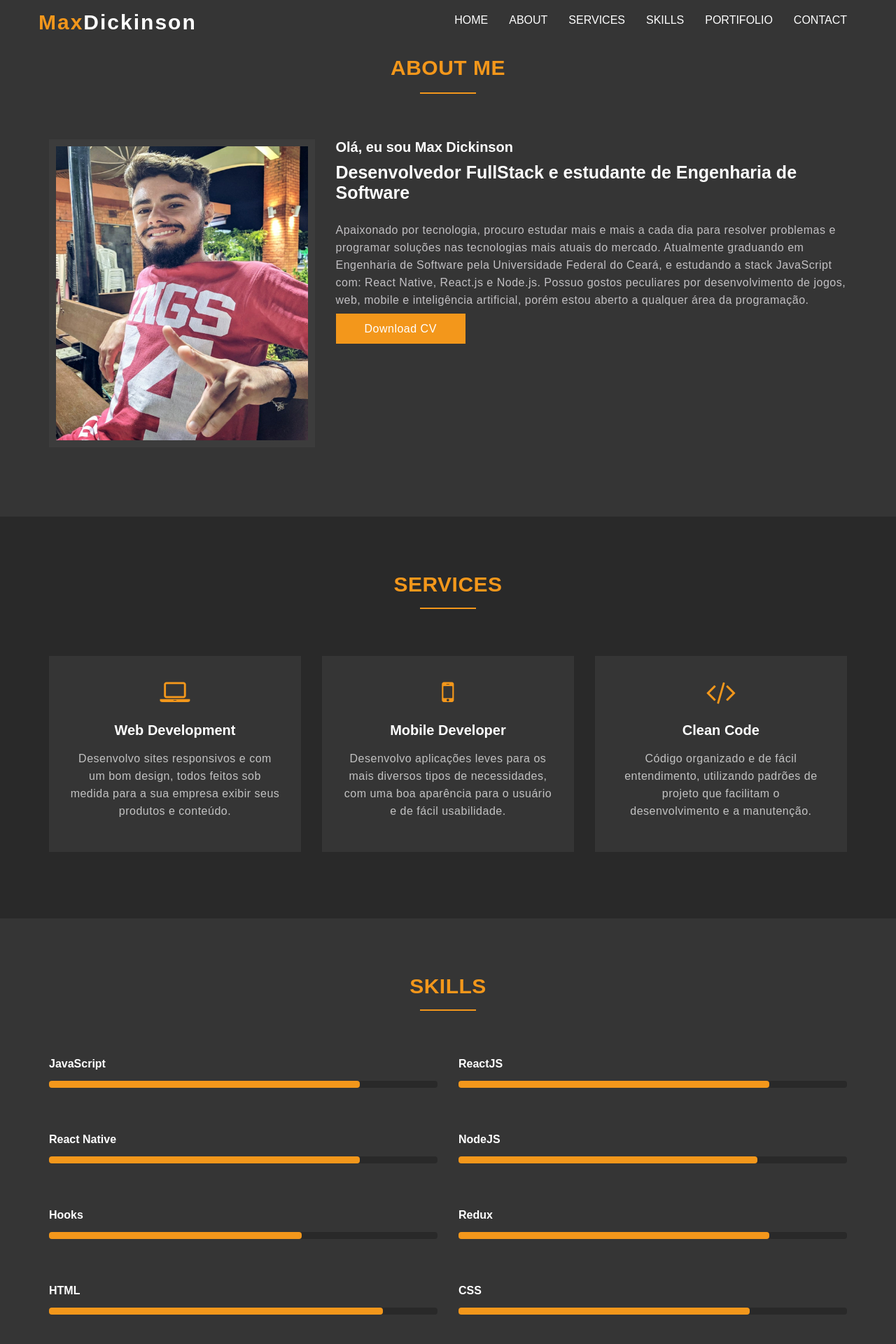
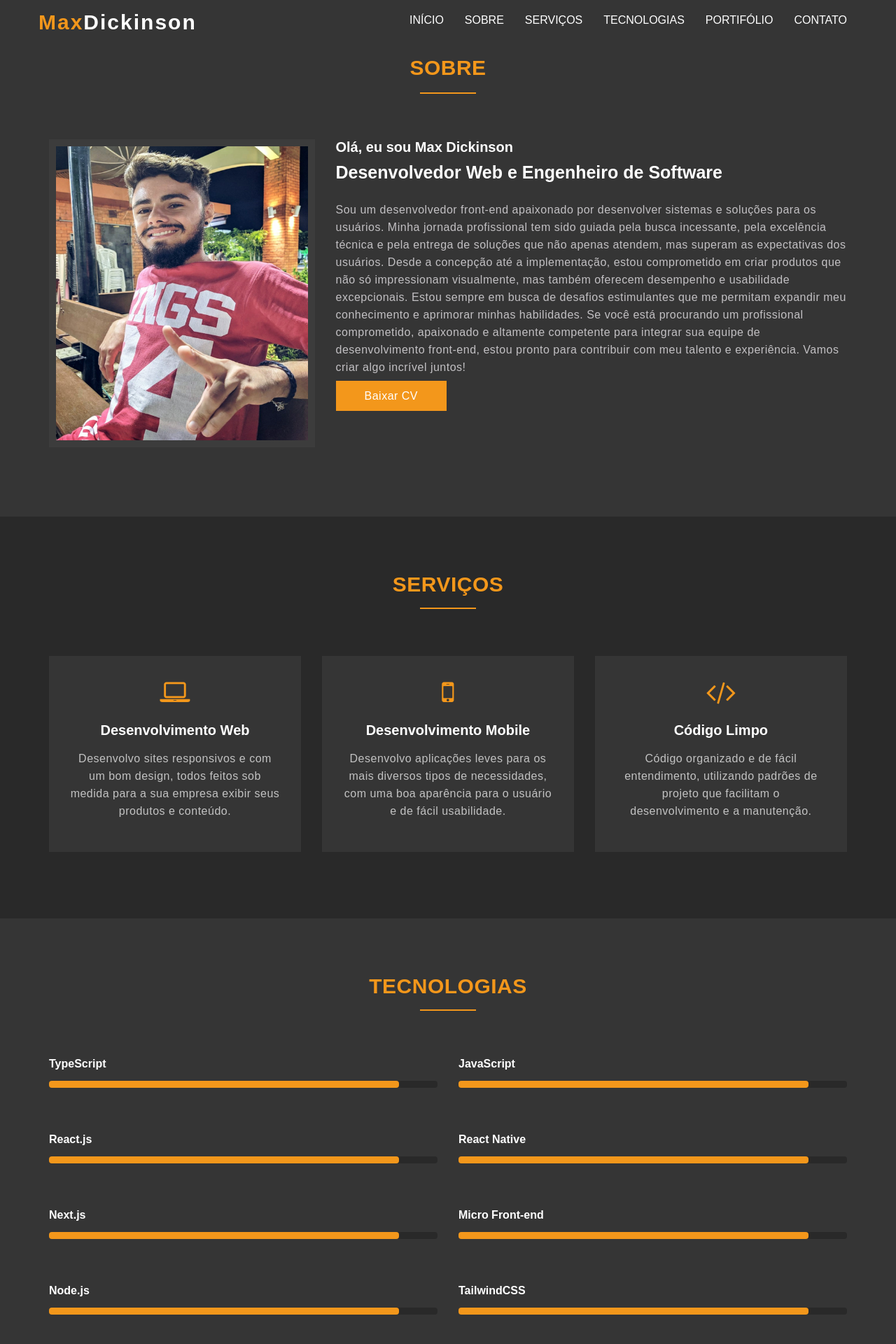
Before and after one commit to maxdickinsondev/PORTFOLIO-REACTJS, a React (Create React App) app: page /about in a window 1280 px wide. Shown: the top 1920 px of the page at 70% size. Built offline with nearby package versions, Linux system fonts and the light colour scheme; the HTML template or start-up script is replaced by a standard one.

Commit message:
feat: update cv

```diff
--- a/src/components/Header/index.js
+++ b/src/components/Header/index.js
@@ -1,8 +1,15 @@
-import React, { useState, useEffect } from 'react';
+import React, { useState, useEffect } from "react";
 
-import { HeaderTag, Container, Logo, Span,
-  NavBar, Ul, Sticky, Trigger
-} from './styles';
+import {
+  HeaderTag,
+  Container,
+  Logo,
+  Span,
+  NavBar,
+  Ul,
+  Sticky,
+  Trigger,
+} from "./styles";
 
 export default function Header() {
   const [sticky, setSticky] = useState(false);
@@ -10,7 +17,7 @@ export default function Header() {
   const [isClick, setClick] = useState(false);
 
   useEffect(() => {
-      window.addEventListener('scroll', () => {
+    window.addEventListener("scroll", () => {
       const isTop = window.scrollY < 100;
 
       if (isTop !== true) {
@@ -21,7 +28,7 @@ export default function Header() {
     });
 
     return () => {
-        window.removeEventListener('scroll');
+      window.removeEventListener("scroll");
     };
   }, []);
 
@@ -37,7 +44,9 @@ export default function Header() {
         <Sticky>
           <Container>
             <Logo>
-                <a href=""><Span>Max</Span>Dickinson</a>
+              <a href="">
+                <Span>Max</Span>Dickinson
+              </a>
             </Logo>
 
             <Trigger>
@@ -49,12 +58,24 @@ export default function Header() {
 
             <NavBar isClick={isClick}>
               <Ul>
-                  <li><a href="#home">Home</a></li>
-                  <li><a href="#about">About</a></li>
-                  <li><a href="#services">Services</a></li>
-                  <li><a href="#skills">Skills</a></li>
-                  <li><a href="#portfolio">Portifolio</a></li>
-                  <li><a href="#contact">Contact</a></li>
+                <li>
+                  <a href="#home">Início</a>
+                </li>
+                <li>
+                  <a href="#about">Sobre</a>
+                </li>
+                <li>
+                  <a href="#services">Serviços</a>
+                </li>
+                <li>
+                  <a href="#skills">Tecnologias</a>
+                </li>
+                <li>
+                  <a href="#portfolio">Portifólio</a>
+                </li>
+                <li>
+                  <a href="#contact">Contato</a>
+                </li>
               </Ul>
             </NavBar>
           </Container>
@@ -66,17 +87,31 @@ export default function Header() {
       <HeaderTag>
         <Container>
           <Logo>
-                <a href=""><Span>Max</Span>Dickinson</a>
+            <a href="">
+              <Span>Max</Span>Dickinson
+            </a>
           </Logo>
 
           <NavBar>
             <Ul>
-                  <li><a href="#home">Home</a></li>
-                  <li><a href="#about">About</a></li>
-                  <li><a href="#services">Services</a></li>
-                  <li><a href="#skills">Skills</a></li>
-                  <li><a href="#portfolio">Portifolio</a></li>
-                  <li><a href="#contact">Contact</a></li>
+              <li>
+                <a href="#home">Início</a>
+              </li>
+              <li>
+                <a href="#about">Sobre</a>
+              </li>
+              <li>
+                <a href="#services">Serviços</a>
+              </li>
+              <li>
+                <a href="#techs">Tecnologias</a>
+              </li>
+              <li>
+                <a href="#portfolio">Portifólio</a>
+              </li>
+              <li>
+                <a href="#contact">Contato</a>
+              </li>
             </Ul>
           </NavBar>
         </Container>
--- a/src/pages/About/index.js
+++ b/src/pages/About/index.js
@@ -1,39 +1,59 @@
-import React from 'react';
+import React from "react";
 
-import me from '../../assets/images/max.png';
+import me from "../../assets/images/max.png";
 
-import Services from '../../pages/Services';
+import Services from "../../pages/Services";
 
 import {
-    AboutSection, Container, Title, AboutContents,
-    Imgs, Image, Description, Name, Ocupation, Text,
-    ButtonCV
-} from './styles';
+  AboutSection,
+  Container,
+  Title,
+  AboutContents,
+  Imgs,
+  Image,
+  Description,
+  Name,
+  Ocupation,
+  Text,
+  ButtonCV,
+} from "./styles";
 
 export default function About() {
   return (
     <>
       <AboutSection id="about">
         <Container>
-                    <Title>About me</Title>
+          <Title>Sobre</Title>
 
           <AboutContents>
             <Imgs>
-                            <Image
-                                src={me}
-                                alt="me"
-                            />
+              <Image src={me} alt="me" />
             </Imgs>
 
             <Description>
               <Name>Olá, eu sou Max Dickinson</Name>
-                            <Ocupation>Desenvolvedor FullStack e estudante de Engenharia de Software</Ocupation>
+              <Ocupation>Desenvolvedor Web e Engenheiro de Software</Ocupation>
               <Text>
-                                Apaixonado por tecnologia, procuro estudar mais e mais a cada dia para resolver problemas e programar soluções nas tecnologias mais atuais do mercado. Atualmente graduando em Engenharia de Software pela Universidade Federal do Ceará, e estudando a stack JavaScript com: React Native, React.js e Node.js. Possuo gostos peculiares por desenvolvimento de jogos, web, mobile e inteligência artificial, porém estou aberto a qualquer área da programação.
+                Sou um desenvolvedor front-end apaixonado por desenvolver
+                sistemas e soluções para os usuários. Minha jornada profissional
+                tem sido guiada pela busca incessante, pela excelência técnica e
+                pela entrega de soluções que não apenas atendem, mas superam as
+                expectativas dos usuários. Desde a concepção até a
+                implementação, estou comprometido em criar produtos que não só
+                impressionam visualmente, mas também oferecem desempenho e
+                usabilidade excepcionais. Estou sempre em busca de desafios
+                estimulantes que me permitam expandir meu conhecimento e
+                aprimorar minhas habilidades. Se você está procurando um
+                profissional comprometido, apaixonado e altamente competente
+                para integrar sua equipe de desenvolvimento front-end, estou
+                pronto para contribuir com meu talento e experiência. Vamos
+                criar algo incrível juntos!
               </Text>
 
               <Text>
-                                <ButtonCV href="https://github.com/maxdickinsondev/PORTFOLIO-REACTJS/files/4712910/Max-Dickinson-CV.pdf">Download CV</ButtonCV>
+                <ButtonCV href="https://github.com/user-attachments/files/22410693/Max_Dickinson_CV.pdf">
+                  Baixar CV
+                </ButtonCV>
               </Text>
             </Description>
           </AboutContents>
--- a/src/pages/Contact/index.js
+++ b/src/pages/Contact/index.js
@@ -1,20 +1,26 @@
-import React from 'react';
+import React from "react";
 
 import {
-    ContactTag, Container, Title, ContactContent, ButtonSubmit
-} from './styles';
+  ContactTag,
+  Container,
+  Title,
+  ContactContent,
+  ButtonSubmit,
+} from "./styles";
 
-import Footer from '../../components/Footer';
+import Footer from "../../components/Footer";
 
 export default function Contact() {
   return (
     <>
       <ContactTag id="contact">
         <Container>
-                    <Title>Contact Me</Title>
+          <Title>Contato</Title>
 
           <ContactContent>
-                        <ButtonSubmit href="mailto:maxsantistadickinson@gmail.com">Send Message</ButtonSubmit>
+            <ButtonSubmit href="mailto:maxsantistadickinson@gmail.com">
+              Enviar mensagem
+            </ButtonSubmit>
           </ContactContent>
         </Container>
       </ContactTag>
--- a/src/pages/Home/index.js
+++ b/src/pages/Home/index.js
@@ -1,8 +1,8 @@
-import React from 'react';
+import React from "react";
 
-import About from '../../pages/About';
+import About from "../../pages/About";
 
-import { HomeTag, Container, HomeText, Name, Skill } from './styles';
+import { HomeTag, Container, HomeText, Name, Skill } from "./styles";
 
 export default function Home() {
   return (
@@ -11,7 +11,7 @@ export default function Home() {
         <Container>
           <HomeText>
             <Name>Olá, eu sou Max Dickinson</Name>
-                        <Skill>Fullstack Developer</Skill>
+            <Skill>Desenvolvedor Web</Skill>
           </HomeText>
         </Container>
       </HomeTag>
--- a/src/pages/Services/index.js
+++ b/src/pages/Services/index.js
@@ -1,18 +1,26 @@
-import React from 'react';
-import 'font-awesome/css/font-awesome.min.css';
+import React from "react";
+import "font-awesome/css/font-awesome.min.css";
 
-import { ServicesTag, Container, Title, ServicesContent,
-    Card, Box, Icon, H3, Paragraph
-} from './styles';
+import {
+  ServicesTag,
+  Container,
+  Title,
+  ServicesContent,
+  Card,
+  Box,
+  Icon,
+  H3,
+  Paragraph,
+} from "./styles";
 
-import Skills from '../../pages/Skills';
+import Skills from "../../pages/Skills";
 
 export default function Services() {
   return (
     <>
       <ServicesTag id="services">
         <Container>
-                    <Title>Services</Title>
+          <Title>Serviços</Title>
 
           <ServicesContent>
             <Card>
@@ -21,9 +29,10 @@ export default function Services() {
                   <span className="fa fa-laptop"></span>
                 </Icon>
 
-                                <H3>Web Development</H3>
+                <H3>Desenvolvimento Web</H3>
                 <Paragraph>
-                                    Desenvolvo sites responsivos e com um bom design, todos feitos sob medida para a sua empresa exibir seus produtos e conteúdo.
+                  Desenvolvo sites responsivos e com um bom design, todos feitos
+                  sob medida para a sua empresa exibir seus produtos e conteúdo.
                 </Paragraph>
               </Box>
             </Card>
@@ -34,9 +43,11 @@ export default function Services() {
                   <span className="fa fa-mobile"></span>
                 </Icon>
 
-                                <H3>Mobile Developer</H3>
+                <H3>Desenvolvimento Mobile</H3>
                 <Paragraph>
-                                    Desenvolvo aplicações leves para os mais diversos tipos de necessidades, com uma boa aparência para o usuário e de fácil usabilidade.
+                  Desenvolvo aplicações leves para os mais diversos tipos de
+                  necessidades, com uma boa aparência para o usuário e de fácil
+                  usabilidade.
                 </Paragraph>
               </Box>
             </Card>
@@ -47,9 +58,10 @@ export default function Services() {
                   <span className="fa fa-code"></span>
                 </Icon>
 
-                                <H3>Clean Code</H3>
+                <H3>Código Limpo</H3>
                 <Paragraph>
-                                    Código organizado e de fácil entendimento, utilizando padrões de projeto que facilitam o desenvolvimento e a manutenção.
+                  Código organizado e de fácil entendimento, utilizando padrões
+                  de projeto que facilitam o desenvolvimento e a manutenção.
                 </Paragraph>
               </Box>
             </Card>
--- a/src/pages/Skills/index.js
+++ b/src/pages/Skills/index.js
@@ -1,88 +1,93 @@
-import React from 'react';
+import React from "react";
 
-import { SkillsTag, Container, Title, SkillsContent,
-    Card, Label, Progress, Inner
-} from './styles';
+import {
+  SkillsTag,
+  Container,
+  Title,
+  SkillsContent,
+  Card,
+  Label,
+  Progress,
+  Inner,
+} from "./styles";
 
-import Portifolio from '../../pages/Portifolio';
+import Portifolio from "../../pages/Portifolio";
 
 export default function Skills() {
   return (
     <>
       <SkillsTag id="skills">
         <Container>
-                    <Title>Skills</Title>
+          <Title>Tecnologias</Title>
 
           <SkillsContent>
             <Card>
-                            <Label>JavaScript</Label>
+              <Label>TypeScript</Label>
               <Progress>
-                                <Inner style={{ width: '80%' }}>
-
-                                </Inner>
+                <Inner style={{ width: "90%" }}></Inner>
               </Progress>
             </Card>
 
             <Card>
-                            <Label>ReactJS</Label>
+              <Label>JavaScript</Label>
               <Progress>
-                                <Inner style={{ width: '80%' }}>
+                <Inner style={{ width: "90%" }}></Inner>
+              </Progress>
+            </Card>
 
-                                </Inner>
+            <Card>
+              <Label>React.js</Label>
+              <Progress>
+                <Inner style={{ width: "90%" }}></Inner>
               </Progress>
             </Card>
 
             <Card>
               <Label>React Native</Label>
               <Progress>
-                                <Inner style={{ width: '80%' }}>
-
-                                </Inner>
+                <Inner style={{ width: "90%" }}></Inner>
               </Progress>
             </Card>
 
             <Card>
-                            <Label>NodeJS</Label>
+              <Label>Next.js</Label>
               <Progress>
-                                <Inner style={{ width: '77%' }}>
-
-                                </Inner>
+                <Inner style={{ width: "90%" }}></Inner>
               </Progress>
             </Card>
 
             <Card>
-                            <Label>Hooks</Label>
+              <Label>Micro Front-end</Label>
               <Progress>
-                                <Inner style={{ width: '65%' }}>
-
-                                </Inner>
+                <Inner style={{ width: "90%" }}></Inner>
               </Progress>
             </Card>
 
             <Card>
-                            <Label>Redux</Label>
+              <Label>Node.js</Label>
               <Progress>
-                                <Inner style={{ width: '80%' }}>
+                <Inner style={{ width: "90%" }}></Inner>
+              </Progress>
+            </Card>
 
-                                </Inner>
+            <Card>
+              <Label>TailwindCSS</Label>
+              <Progress>
+                <Inner style={{ width: "90%" }}></Inner>
               </Progress>
             </Card>
 
             <Card>
               <Label>HTML</Label>
               <Progress>
-                                <Inner style={{ width: '86%' }}>
-
-                                </Inner>
+                <Inner style={{ width: "90%" }}></Inner>
               </Progress>
             </Card>
 
             <Card>
               <Label>CSS</Label>
               <Progress>
-                                <Inner style={{ width: '75%' }}>
-
-                                </Inner>
+                <Inner style={{ width: "90%" }}></Inner>
               </Progress>
             </Card>
           </SkillsContent>
```
Also changed, not shown: src/components/Footer/index.js (+47 -12 lines), src/pages/Portifolio/index.js (+25 -18 lines). Lines whose indentation alone changed are shown as unchanged.
